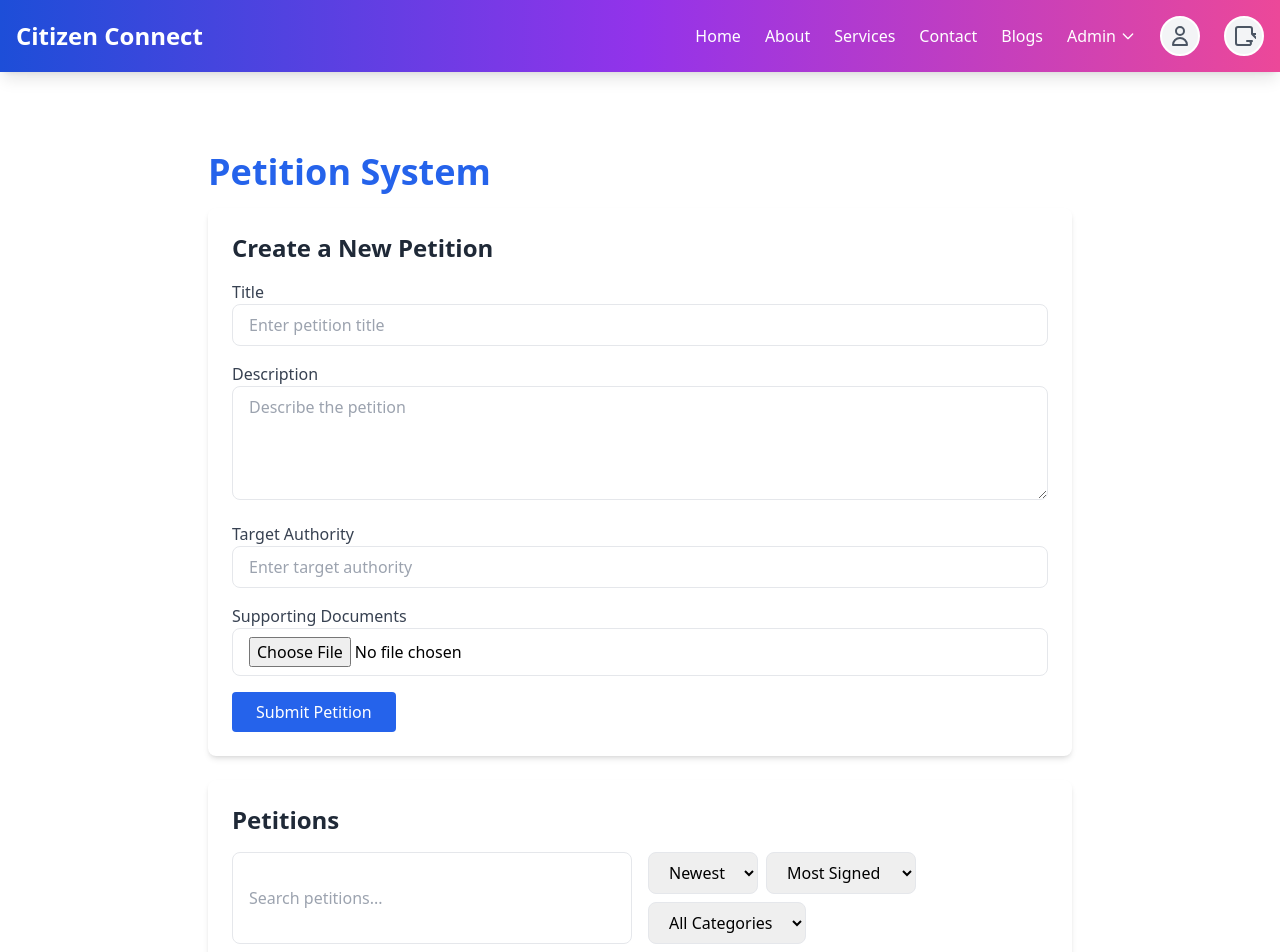
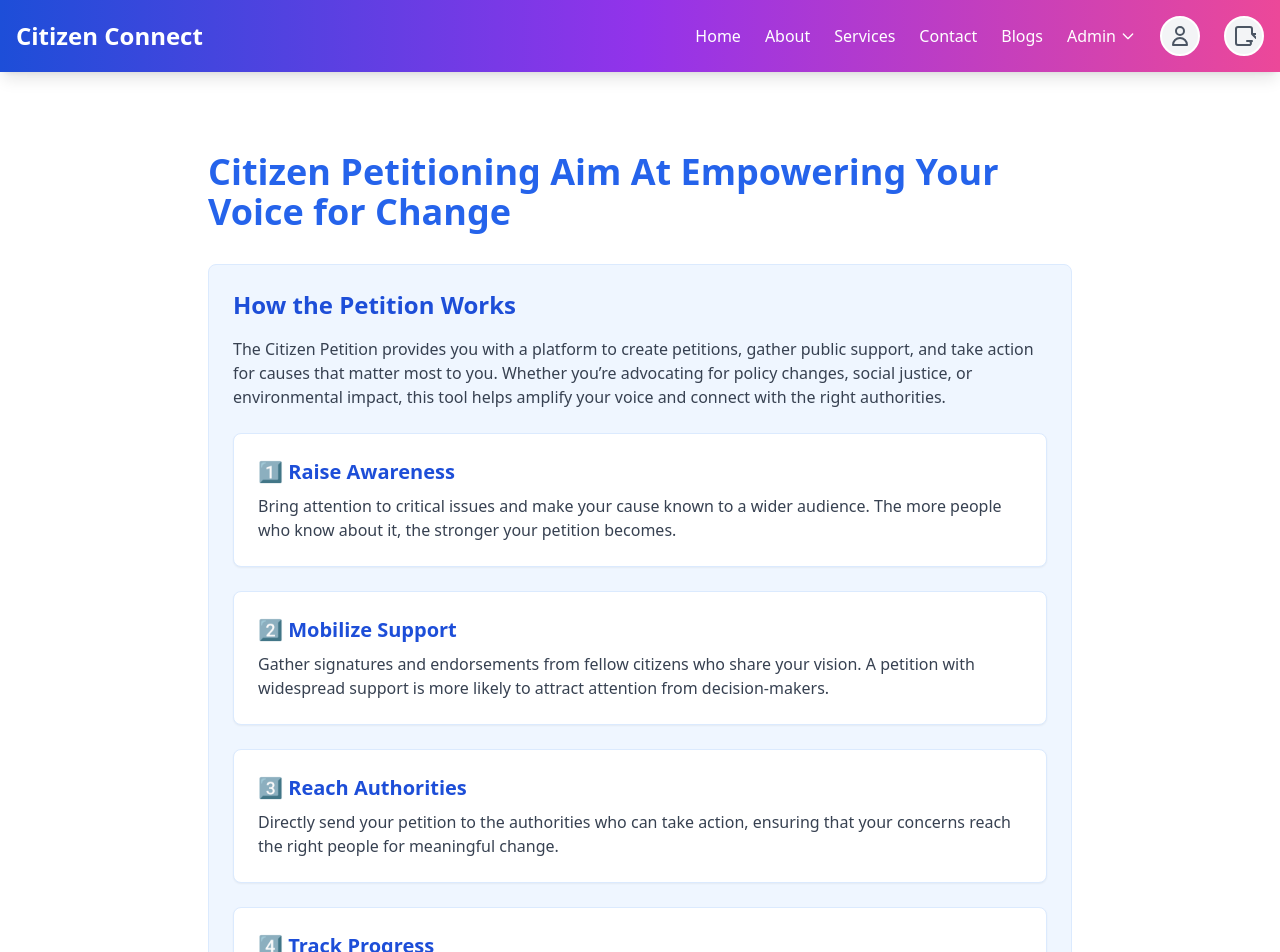
Before and after one commit to Titusrono/citizenConnectFrontend, an Angular app: page /dashboard/petition in a window 1280 px wide. Shown: the top 952 px of the page. Built offline with nearby package versions, Linux system fonts and the light colour scheme.

Commit message:
petition

```diff
--- a/src/app/components/petition/petition.component.html
+++ b/src/app/components/petition/petition.component.html
@@ -1,11 +1,47 @@
 <div class="max-w-screen-lg mx-auto p-20">
-  <h1 class="text-3xl sm:text-4xl font-bold text-blue-600 mb-4">Petition System</h1>
+  <h1 class="text-3xl sm:text-4xl font-bold text-blue-600 mb-8">Citizen Petitioning Aim At Empowering Your Voice for Change</h1>
+
+  <!-- 🔥 New Independent Sections -->
+  <section class="bg-blue-50 border border-blue-100 p-6 rounded-lg mb-8">
+    <h2 class="text-2xl font-semibold text-blue-700 mb-4">How the Petition Works</h2>
+    <p class="text-gray-700 mb-6">
+      The Citizen Petition provides you with a platform to create petitions, gather public support, and take action for causes that matter most to you. Whether you’re advocating for policy changes, social justice, or environmental impact, this tool helps amplify your voice and connect with the right authorities.
+    </p>
+
+    <!-- Independent Sections -->
+    <div
+      class="bg-white border border-blue-100 rounded-lg p-6 shadow-sm hover:shadow-md transition hover:bg-blue-100 cursor-pointer mb-6">
+      <h3 class="text-xl font-semibold text-blue-700 mb-2">1️⃣ Raise Awareness</h3>
+      <p class="text-gray-700">Bring attention to critical issues and make your cause known to a wider audience. The more people who know about it, the stronger your petition becomes.</p>
+    </div>
+
+    <div
+      class="bg-white border border-blue-100 rounded-lg p-6 shadow-sm hover:shadow-md transition hover:bg-blue-100 cursor-pointer mb-6">
+      <h3 class="text-xl font-semibold text-blue-700 mb-2">2️⃣ Mobilize Support</h3>
+      <p class="text-gray-700">Gather signatures and endorsements from fellow citizens who share your vision. A petition with widespread support is more likely to attract attention from decision-makers.</p>
+    </div>
+
+    <div
+      class="bg-white border border-blue-100 rounded-lg p-6 shadow-sm hover:shadow-md transition hover:bg-blue-100 cursor-pointer mb-6">
+      <h3 class="text-xl font-semibold text-blue-700 mb-2">3️⃣ Reach Authorities</h3>
+      <p class="text-gray-700">Directly send your petition to the authorities who can take action, ensuring that your concerns reach the right people for meaningful change.</p>
+    </div>
+
+    <div
+      class="bg-white border border-blue-100 rounded-lg p-6 shadow-sm hover:shadow-md transition hover:bg-blue-100 cursor-pointer mb-6">
+      <h3 class="text-xl font-semibold text-blue-700 mb-2">4️⃣ Track Progress</h3>
+      <p class="text-gray-700">Monitor your petition's progress and see how your actions are driving change. Stay informed about any responses or actions taken by the authorities.</p>
+    </div>
+
+    <p class="text-gray-700">
+      Please proceed to fill out the details below to create your petition. Make sure the title and description are clear and compelling, so others will feel motivated to support your cause.
+    </p>
+  </section>
 
   <!-- Petition Creation Form -->
   <section class="bg-white shadow-md rounded-lg p-6 mb-6">
     <h2 class="text-2xl font-semibold text-gray-800 mb-4">Create a New Petition</h2>
 
-    <!-- ✅ FormGroup binding moved here -->
     <form [formGroup]="petitionForm" (ngSubmit)="onSubmit()">
       <div class="mb-4">
         <label for="petitionTitle" class="block text-gray-700">Title</label>
@@ -50,37 +86,9 @@
       <button
         type="submit"
         class="bg-blue-600 text-white px-6 py-2 rounded hover:bg-blue-700 transition">
-        Submit Petition
+        Submit
       </button>
     </form>
-  </section>
-
-  <!-- Petition Listing with Filters -->
-  <section class="bg-white shadow-md rounded-lg p-6 mb-6">
-    <h2 class="text-2xl font-semibold text-gray-800 mb-4">Petitions</h2>
-    <div class="grid grid-cols-1 sm:grid-cols-2 gap-4 mb-4">
-      <input
-        type="text"
-        placeholder="Search petitions..."
-        class="w-full px-4 py-2 border rounded-lg focus:outline-none focus:ring-2 focus:ring-blue-400" />
-
-      <div class="flex flex-wrap gap-2">
-        <select class="w-full sm:w-auto px-4 py-2 border rounded-lg focus:outline-none focus:ring-2 focus:ring-blue-400">
-          <option value="">Newest</option>
-          <option value="oldest">Oldest</option>
-        </select>
-        <select class="w-full sm:w-auto px-4 py-2 border rounded-lg focus:outline-none focus:ring-2 focus:ring-blue-400">
-          <option value="">Most Signed</option>
-          <option value="least">Least Signed</option>
-        </select>
-        <select class="w-full sm:w-auto px-4 py-2 border rounded-lg focus:outline-none focus:ring-2 focus:ring-blue-400">
-          <option value="">All Categories</option>
-          <option value="education">Education</option>
-          <option value="health">Health</option>
-          <option value="environment">Environment</option>
-        </select>
-      </div>
-    </div>
   </section>
 
   <div class="flex justify-center my-4">
```
